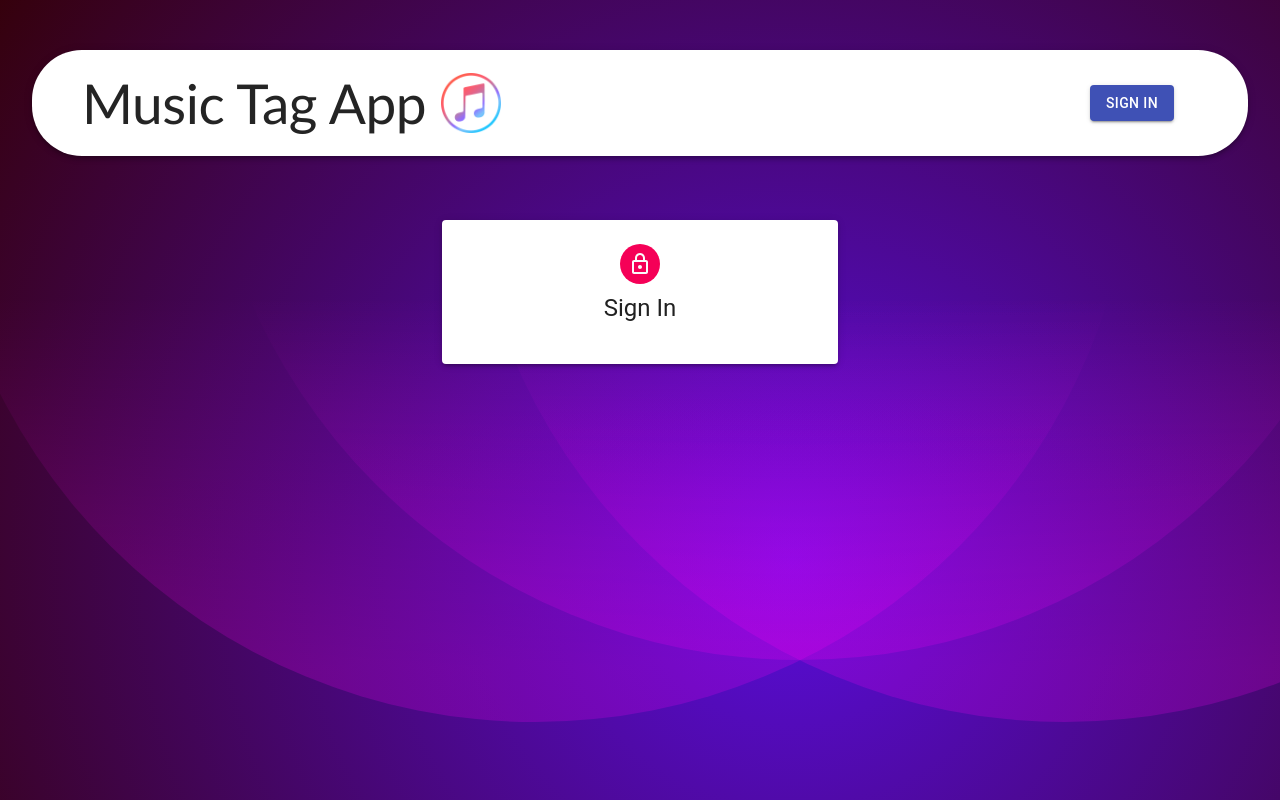
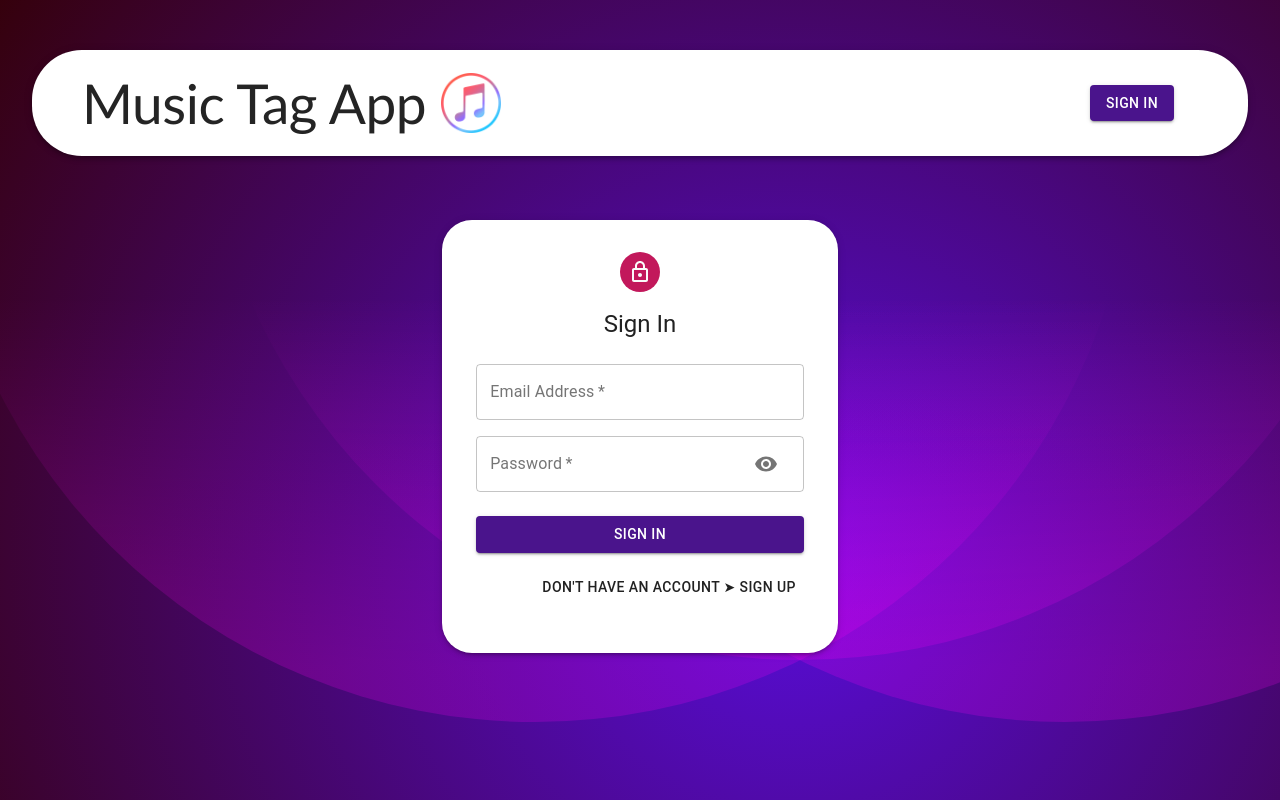
Before and after one commit to jiseon-baek/Music-Tag-App, a React (Create React App) app in the folder client/: page /auth in a window 1280 px wide. Built offline with nearby package versions, Linux system fonts and the light colour scheme.

Commit message:
feat: Auth Form 생성

```diff
--- a/client/src/components/Auth/Auth.js
+++ b/client/src/components/Auth/Auth.js
@@ -1,12 +1,15 @@
-import React from 'react';
+import React, { useState } from 'react';
 import { Avatar, Button, Paper, Grid, Typography, Container, TextField } from '@material-ui/core';
 import LockOutlinedIcon from '@material-ui/icons/LockOutlined';
 import useStyles from './styles';
+import Input from './Input';
 
 const Auth = () => {
 	const classes = useStyles();
+    const [showPassword, setShowPassword] = useState(false);
+    const [isSignup, setIsSignup] = useState(false);
 
-	const isSignup = false;
+    const handleShowPassword = () => setShowPassword((prevShowPassword) => !prevShowPassword);
 
 	const handleSubmit = () => {
 
@@ -14,6 +17,11 @@
 
     const handleChange = () => {
 
+    }
+
+    const switchMode = () => {
+        setIsSignup((prevIsSignup) => !prevIsSignup);
+        handleShowPassword(false);
     }
 
 	return (
@@ -28,12 +36,26 @@
 						{
 							isSignup && (
 								<>
-									<TextField name="firstName" label="First Name" handleChange={handleChange} autoFocus xs={6} />
-                                    <TextField name="firstName" label="First Name" handleChange={handleChange} autoFocus xs={6} />
+									   <Input name="firstName" label="First Name" handleChange={handleChange} autoFocus half />
+									   <Input name="firstName" label="First Name" handleChange={handleChange} half />
 								</>
-							)
-						}
+							)}
+                            <Input name="email" label="Email Address" handleChange={handleChange} type="email" />
+                            <Input name="password" label="Password" handleChange={handleChange} type={showPassword ? "text" : "password"} handleShowPassword={handleShowPassword} />
+                            { isSignup && <Input name="confirmPassword" label="Repeat Password" handleChange={handleChange} type="password" />}
 					</Grid>
+                    <Button type="submit" fullWidth variant="contained" color="primary" className={classes.submit}>
+                        { isSignup ? 'Sign Up' : 'Sign In'}
+                    </Button>
+                    <Grid container justify="flex-end">
+                        <Grid item>
+                            <Button onClick={switchMode}>
+                                { isSignup ? 'already had an account ➤ Sign In' : "don't have an account ➤ Sign Up"}
+                            </Button>
+
+                        </Grid>
+
+                    </Grid>
 				</form>
 			</Paper>
 		</Container>
--- /dev/null
+++ b/client/src/components/Auth/Input.js
@@ -0,0 +1,35 @@
+import React from 'react';
+import { TextField, Grid, InputAdornment, IconButton } from '@material-ui/core';
+
+import Visibility from '@material-ui/icons/Visibility';
+import VisibilityOff from '@material-ui/icons/VisibilityOff';
+
+const Input = ({ name, handleChange, label, autoFocus, type, half, handleShowPassword }) => {
+	return (
+		<Grid item xs={12} sm={half ? 6 : 12}>
+			<TextField
+                name={name}
+                onChange={handleChange}
+                variant="outlined"
+                required
+                fullWidth
+                label={label}
+                autoFocus={autoFocus}
+                type={type}
+                InputProps={name === 'password' && {
+                    endAdornment: (
+                        <InputAdornment position="end">
+                            <IconButton onClick={handleShowPassword}>
+                                {type === "password" ? <Visibility/> : <VisibilityOff />}
+                            </IconButton>
+                        </InputAdornment>
+                    )
+
+                }}
+
+			/>
+		</Grid>
+	)
+}
+
+export default Input
--- a/client/src/components/Auth/styles.js
+++ b/client/src/components/Auth/styles.js
@@ -7,6 +7,7 @@
     flexDirection: 'column',
     alignItems: 'center',
     padding: theme.spacing(2),
+    borderRadius: 30,
   },
   root: {
     '& .MuiTextField-root': {
@@ -14,17 +15,20 @@
     },
   },
   avatar: {
-    margin: theme.spacing(1),
-    backgroundColor: theme.palette.secondary.main,
+    margin: theme.spacing(2),
+    backgroundColor: '#c2185b',
   },
   form: {
-    width: '100%', // Fix IE 11 issue.
+    width: '90%', // Fix IE 11 issue.
     marginTop: theme.spacing(3),
+    marginBottom: theme.spacing(4)
   },
   submit: {
     margin: theme.spacing(3, 0, 2),
+    backgroundColor: '#4a148c',
   },
   googleButton: {
     marginBottom: theme.spacing(2),
   },
+
 }));
--- a/client/src/components/Navbar/Navbar.js
+++ b/client/src/components/Navbar/Navbar.js
@@ -24,7 +24,8 @@
                         <Button variant="contained" className={classes.logout} color="secondary">Logout</Button>
                     </div>
                 ) : (
-                    <Button component={Link} to="/auth" variant="contained" color="primary">Sign In</Button>
+                    <Button className={classes.signInTypo} component={Link} to="/auth" variant="contained" color="primary">Sign In</Button>
+
                 )}
             </Toolbar>
 
--- a/client/src/components/Navbar/styles.js
+++ b/client/src/components/Navbar/styles.js
@@ -43,4 +43,7 @@
     color: theme.palette.getContrastText(deepPurple[500]),
     backgroundColor: deepPurple[500],
   },
+  signInTypo: {
+    backgroundColor: '#4a148c'
+    }
 }));
```
